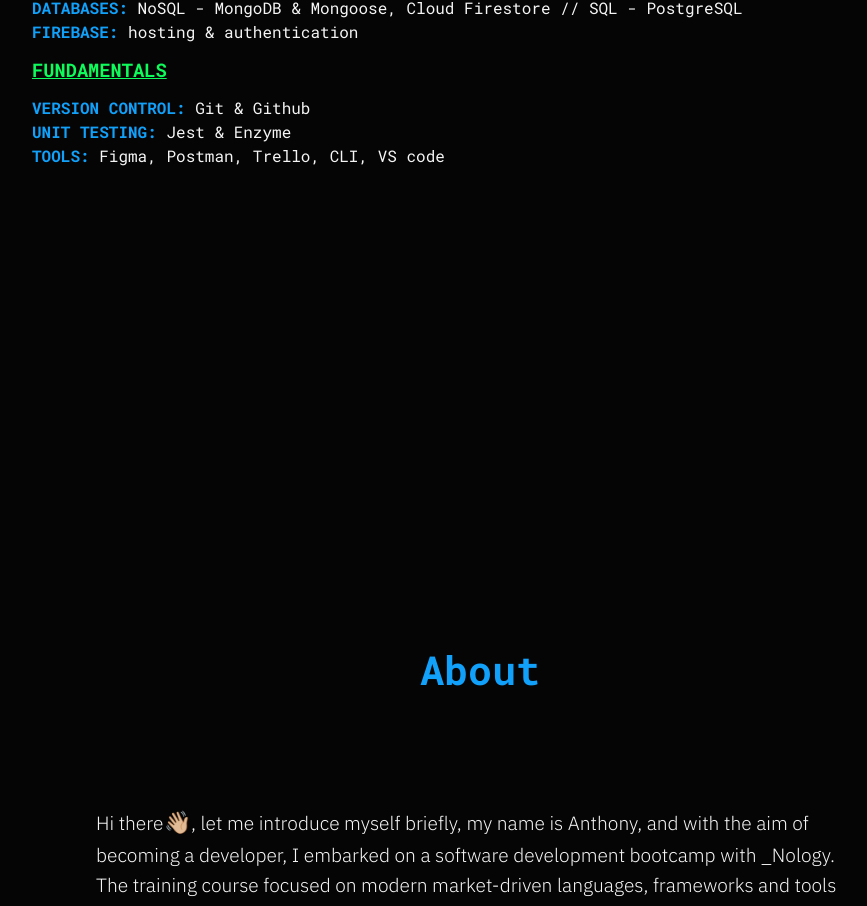
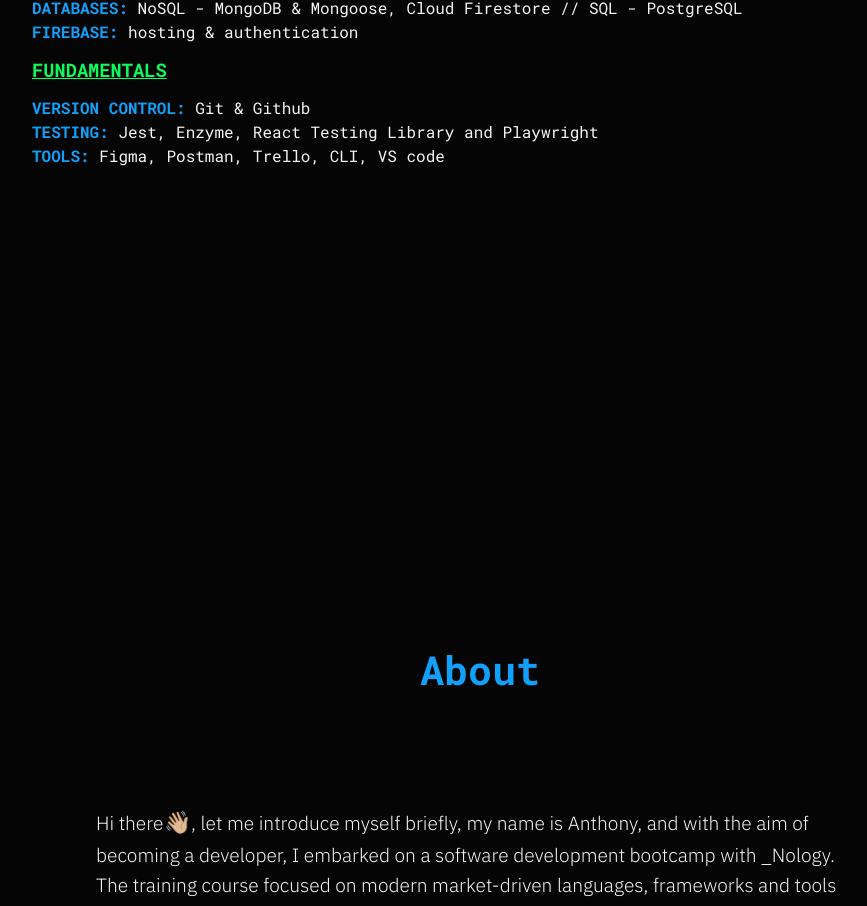
Before and after one commit to tonylubin/portfolio-react, a React (Vite) app: page / in a window 1280 px wide. Shown: the part 10460-11366 px from the top of the page, without its empty margins (160-1027 px from the left). Built offline with nearby package versions, Linux system fonts and the light colour scheme.

Commit message:
updated info

```diff
--- a/src/Containers/SkillsList/SkillsList.jsx
+++ b/src/Containers/SkillsList/SkillsList.jsx
@@ -36,7 +36,7 @@
         <p><span className={styles.skillsExtra__info}>FIREBASE:</span> hosting & authentication</p>
         <h3>FUNDAMENTALS</h3>
         <p><span className={styles.skillsExtra__info}>VERSION CONTROL:</span> Git & Github</p>
-        <p><span className={styles.skillsExtra__info}>UNIT TESTING:</span> Jest & Enzyme</p>
+        <p><span className={styles.skillsExtra__info}>TESTING:</span> Jest, Enzyme, React Testing Library and Playwright</p>
         <p><span className={styles.skillsExtra__info}>TOOLS:</span> Figma, Postman, Trello, CLI, VS code</p>
       </section>
     </>
--- a/src/assets/data/projectData.json
+++ b/src/assets/data/projectData.json
@@ -3,7 +3,7 @@
     "projectCodeUrl": "https://github.com/tonylubin/music-library",
     "projectViewUrl": "https://my-vinyl-library.vercel.app",
     "title": "The Vinyl Lib.",
-    "info": "A full stack desktop app for organizing & playing your music catalogue, similar to itunes. Digitized my vinyl records then upload audio & record cover image using Cloudinary API. React hook form for storing track details in a postgresql database. Built an audio player with an EQ analyzer. Search functionality and ability to create playlists.",
+    "info": "A full stack desktop app for organizing & playing your music catalogue, similar to itunes. Digitized my vinyl records then upload audio & record cover image using Cloudinary API. React hook form for storing track details in a postgresql database. Built an audio player with an EQ analyzer. Search functionality and ability to create playlists. Tested using React Testing Library and Playwright.",
     "imageUrl": "/images/music-player-screenshot.png",
     "imageAlt": "Screenshot of a webscraping app called the vinyl library",
     "isReversed": false,
```
